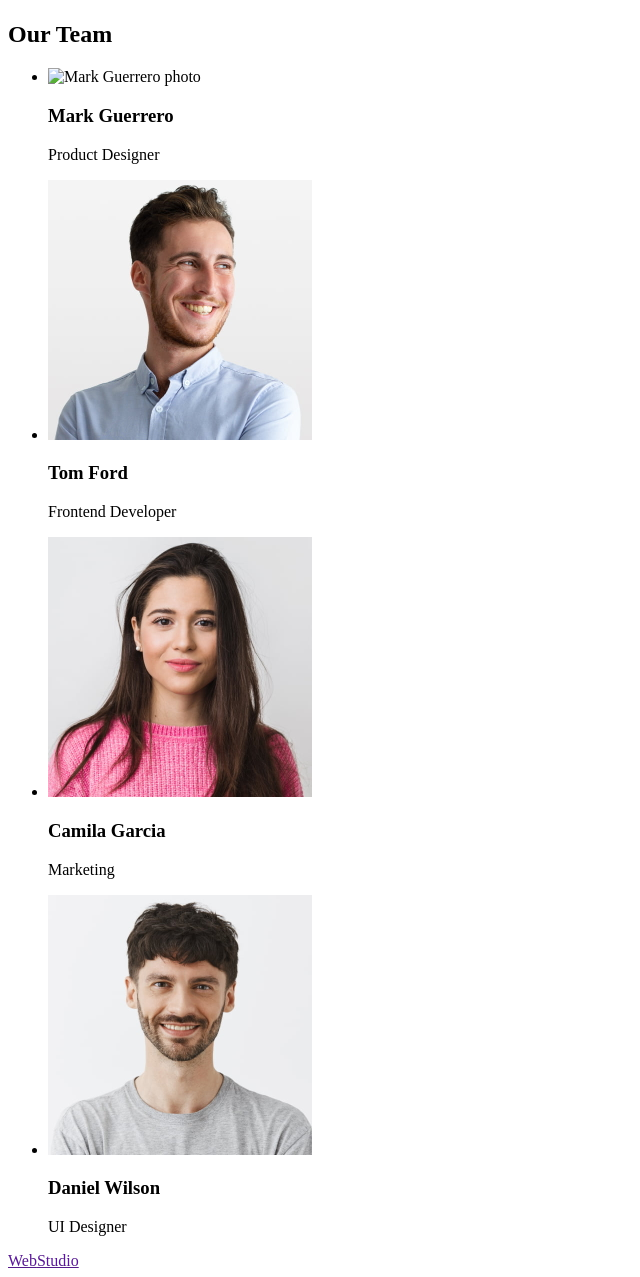
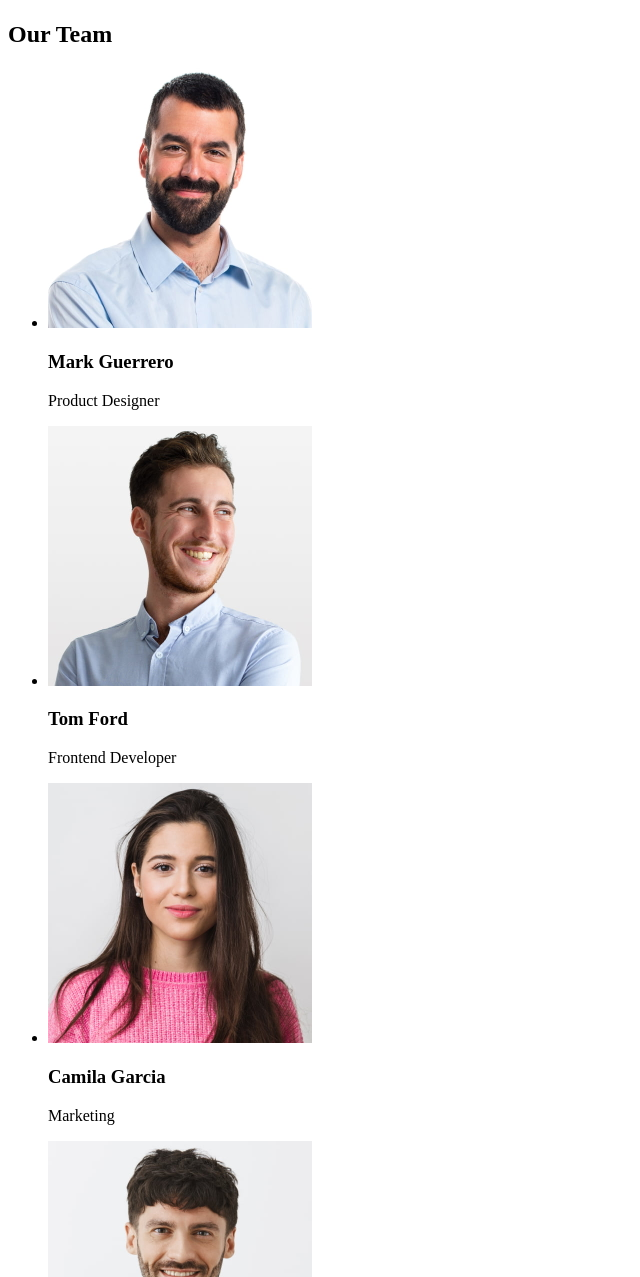
Before and after one commit to nataliia-smalchenko/goit-markup-hw-01, a plain HTML site: page index.html in a window 1280 px wide. Shown: the part 1523-2800 px from the top of the page, without its empty margins (0-640 px from the left). Drawn offline with Linux system fonts and the light colour scheme; the site is published under a folder, as on GitHub Pages, so addresses that start at the root find nothing.

Commit message:
minor corrections

```diff
--- a/index.html
+++ b/index.html
@@ -9,7 +9,7 @@
     <!-- Header -->
     <header>
       <nav>
-        <a href="./index.html"><span>Web</span>Studio</a>
+        <a href="./index.html">WebStudio</a>
 
         <ul>
           <li>
@@ -115,7 +115,7 @@
         <ul>
           <li>
             <img
-              src="/images/our-team/mark-guerrero.jpg"
+              src="./images/our-team/mark-guerrero.jpg"
               alt="Mark Guerrero photo"
               width="264"
               height="260"
@@ -159,7 +159,7 @@
 
     <!-- Footer -->
     <footer>
-      <a href=""><span>Web</span>Studio</a>
+      <a href="">WebStudio</a>
       <p>
         Increase the flow of customers and sales for your business with digital
         marketing & growth solutions.
```
